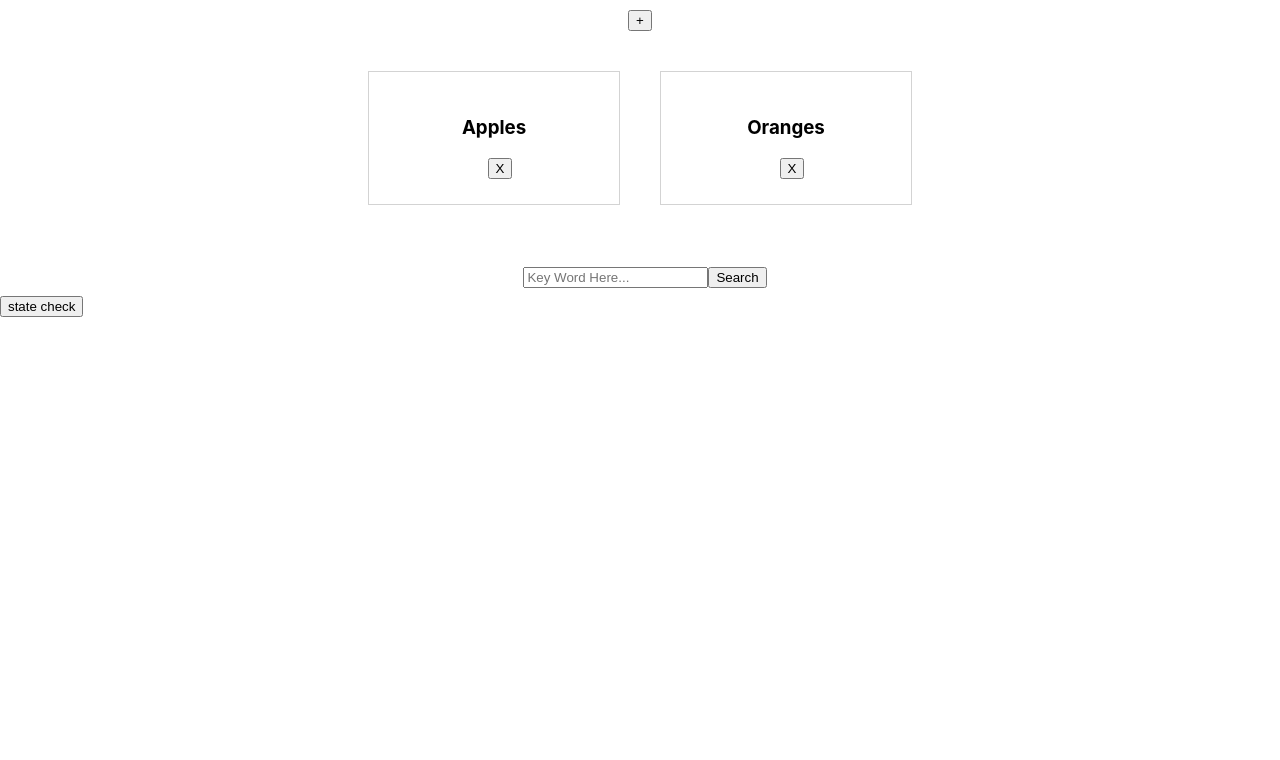
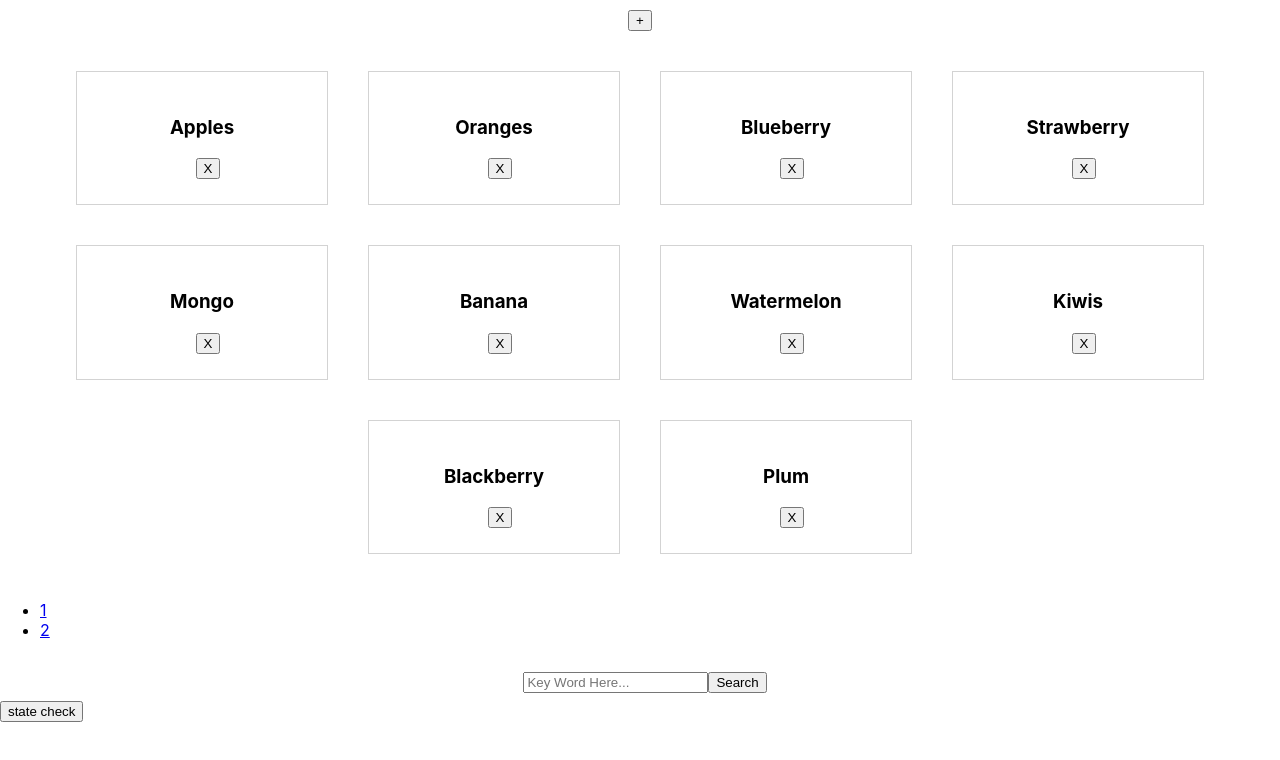
Before and after one commit to yiguo-17/react-grocery-list-group-project, a React (Create React App) app: page / in a window 1280 px wide. Shown: the top 760 px of the page. Built offline with nearby package versions, Linux system fonts and the light colour scheme.

Commit message:
add code for pagination and add data to test it .

```diff
--- a/src/App.js
+++ b/src/App.js
@@ -24,6 +24,66 @@ export default class App extends Component {
           price: '$4',
           imageLink: '',
           description: 'Bundle of oranges',
+        },
+        {
+          name: 'Blueberry',
+          price: '$6',
+          imageLink: '',
+          description: 'Bundle of blueberry',
+        },
+        {
+          name: 'Strawberry',
+          price: '$4',
+          imageLink: '',
+          description: 'Bundle of strawberry',
+        },
+        {
+          name: 'Mongo',
+          price: '$7',
+          imageLink: '',
+          description: 'Bundle of mongos',
+        },
+        {
+          name: 'Banana',
+          price: '$4',
+          imageLink: '',
+          description: 'Bundle of bananas',
+        },
+        {
+          name: 'Watermelon',
+          price: '$4',
+          imageLink: '',
+          description: 'A watermelon',
+        },
+        {
+          name: 'Kiwis',
+          price: '$8',
+          imageLink: '',
+          description: 'Bundle of kiwis',
+        },
+        {
+          name: 'Blackberry',
+          price: '$4',
+          imageLink: '',
+          description: 'Bundle of blackberries',
+        },
+        {
+          name: 'plum',
+          price: '$2',
+          imageLink: '',
+          description: 'Bundle of plums',
+        },
+        {
+          name: 'Pears',
+          price: '$4',
+          imageLink: '',
+          description: 'Bundle of Pears',
+        },
+        {
+          name: 'Peaches',
+          price: '$4',
+          imageLink: '',
+          description: 'Bundle of peaches',
         },
       ]
     }
--- a/src/component/ItemDisplay/ItemDisplay.js
+++ b/src/component/ItemDisplay/ItemDisplay.js
@@ -2,6 +2,7 @@ import React, { Component, useState } from 'react'
 import {createUseStyles} from 'react-jss';
 import GroceryItem from '../Item/Item';
 import GlobalContext from '../../context/GlobalContext'
+import Pagination from './Pagination';
 
 const useStyles = createUseStyles({
   wrapper: {
@@ -18,6 +19,12 @@ function ItemDisplay() {
   const css = useStyles();
 
     const [groceries, setGroceries] = useState([])
+    const [currentPage,setCurrentPage]= useState(1);
+    const[cardsPerPage] = useState(10);
+    const indexOfLastCard = currentPage * cardsPerPage;
+    const indexOfFirstCard = indexOfLastCard - cardsPerPage;
+    const paginate = pageNumber => setCurrentPage(pageNumber);
+
 
 
     return (
@@ -29,10 +36,12 @@ function ItemDisplay() {
              {(data) => {
                setGroceries(data.groceryList)
                console.log(groceries);
+               const currentCards = groceries.slice(indexOfFirstCard,indexOfLastCard);
+
                return(
                 <div className={css.wrapper}>
                   {
-                    data.groceryList.map((item, index)=> (
+                    currentCards.map((item, index)=> (
                       <GroceryItem
                         key={item.name}
                         index={index}
@@ -48,7 +57,13 @@ function ItemDisplay() {
                 </div>
               )
             }}
+
          </GlobalContext.Consumer>
+         <Pagination
+         cardsPerPage ={cardsPerPage}
+         totalCards = {groceries.length}
+         paginate = {paginate}/>
+
 
 
         </div>
--- /dev/null
+++ b/src/component/ItemDisplay/Pagination.js
@@ -0,0 +1,24 @@
+import React from 'react'
+
+function Pagination({cardsPerPage, totalCards,paginate}) {
+    const pageNumbers = [];
+    for(let i =1; i<= Math.ceil(totalCards/cardsPerPage);i++){
+        pageNumbers.push(i)
+    }
+    return (
+        <nav>
+            <ul className='pagination'>
+                {pageNumbers.map(num=>(
+                    <li key = {num} className = 'page-btn'>
+                        <a onClick={()=>paginate(num)} href='!#' className = 'page-link'>
+                            {num}
+                        </a>
+                    </li>
+                ))}
+            </ul>
+
+        </nav>
+    )
+}
+
+export default Pagination
```
